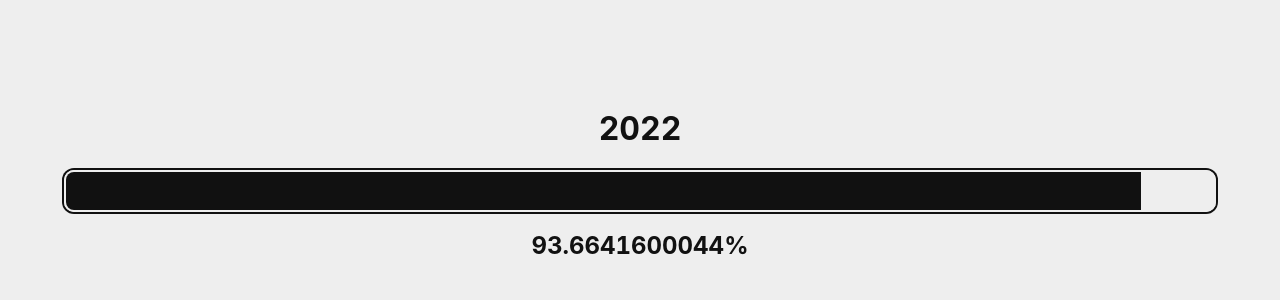
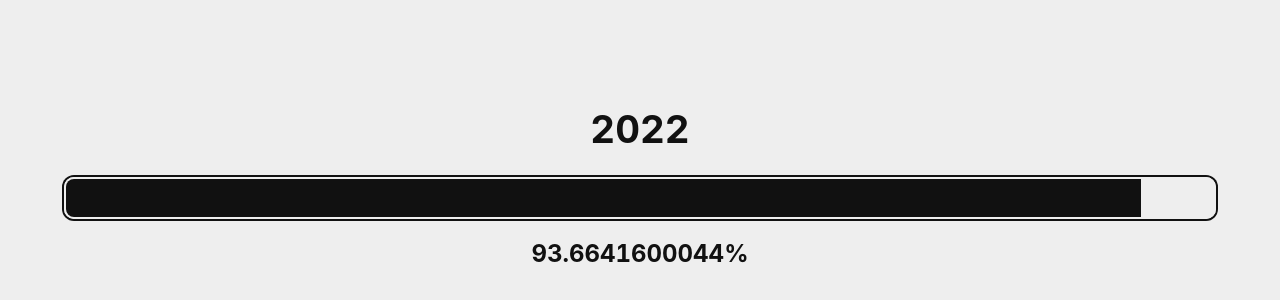
Before and after one commit to diogocampos/year-progress, a website built with Parcel: page src/index.html in a window 1280 px wide. Shown: the part 216-516 px from the top of the page. Built offline with nearby package versions, Linux system fonts and the light colour scheme.

Commit message:
style: increase title font size

```diff
--- a/src/index.css
+++ b/src/index.css
@@ -34,6 +34,10 @@ body {
   align-items: center;
 }
 
+#title {
+  font-size: 2.4em;
+}
+
 .progress-bar-container {
   width: 90%;
   height: 42px;
```
